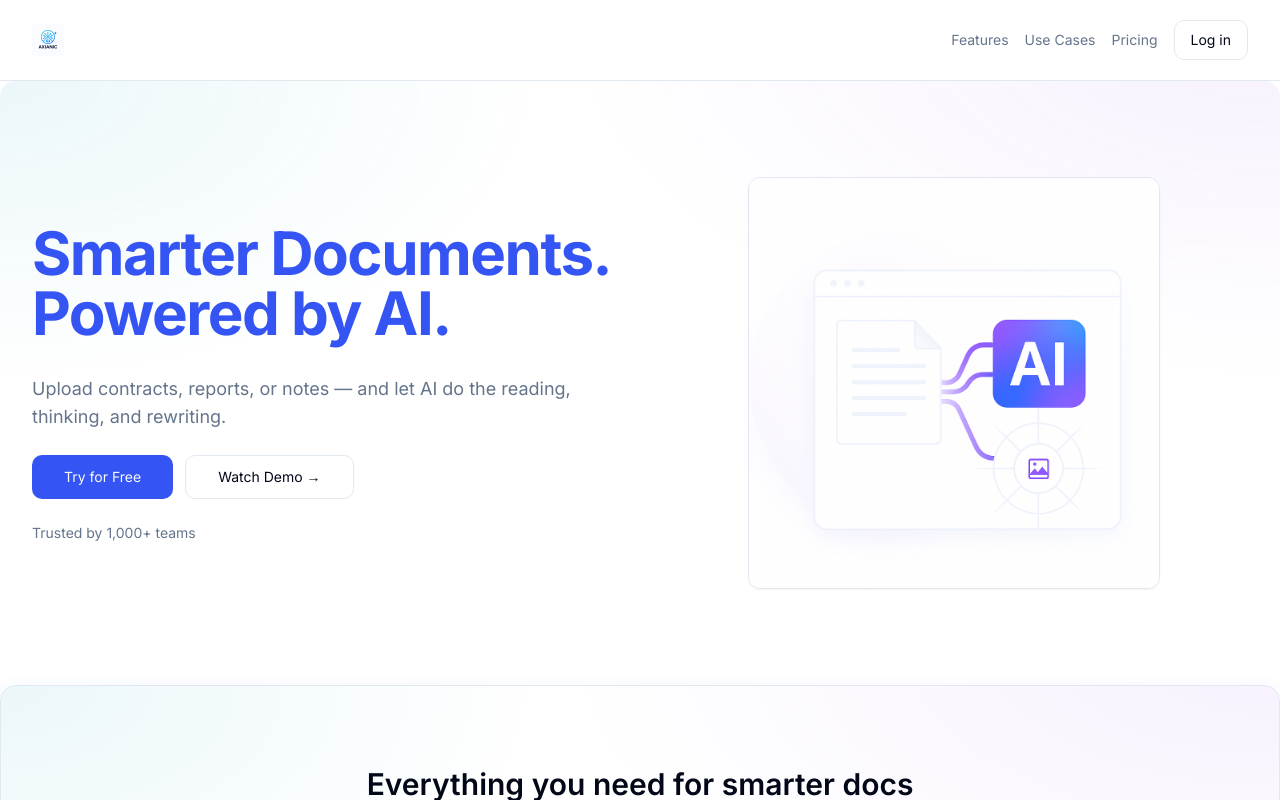
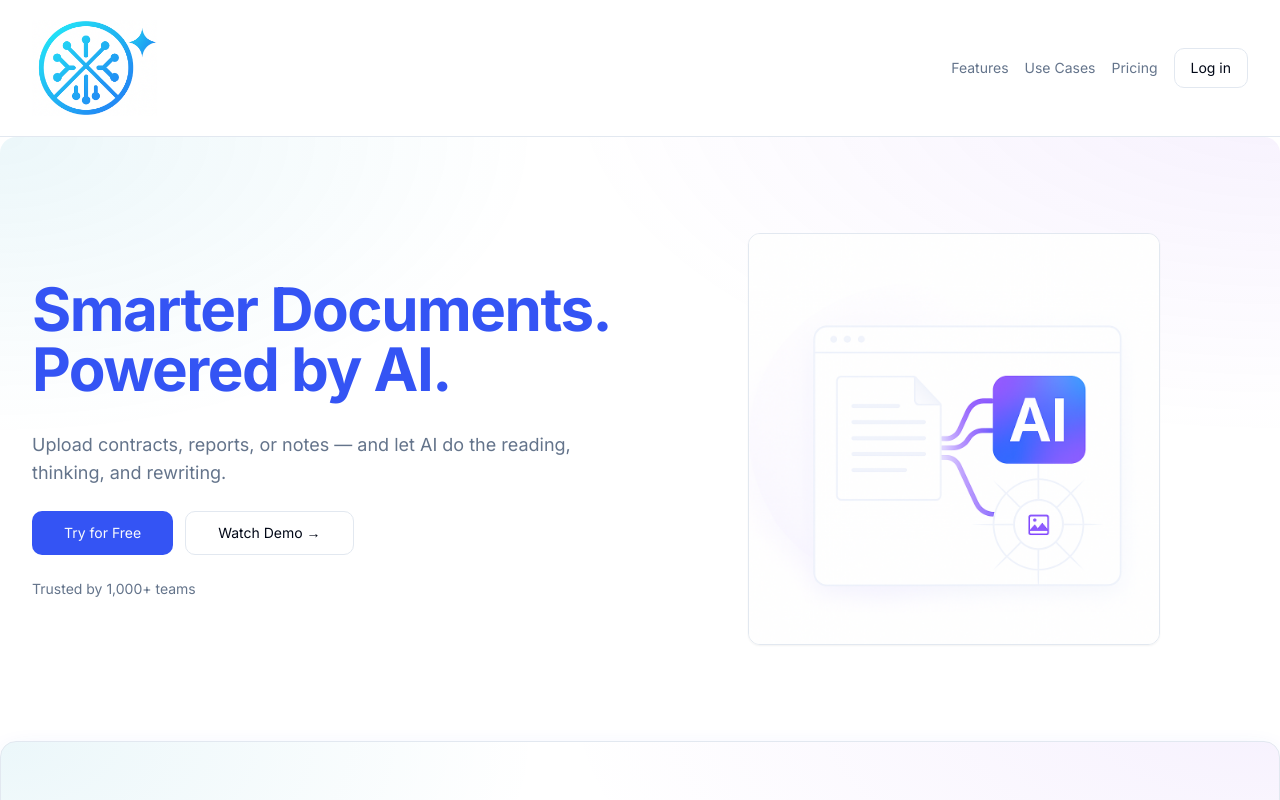
Before and after one commit to caspervdk/ai-docu, a React (Vite) app: page / in a window 1280 px wide. Shown: the top 800 px of the page. Built offline with nearby package versions, Linux system fonts and the light colour scheme.

Commit message:
Replace logo and enlarge
Replaced the logo with the attached image and increased its size by 3x.

```diff
--- a/src/pages/Index.tsx
+++ b/src/pages/Index.tsx
@@ -33,7 +33,7 @@ const Index = () => {
       <header className="border-b bg-background/80 backdrop-blur supports-[backdrop-filter]:bg-background/60">
         <nav className="container flex items-center justify-between py-5">
           <a href="#" className="flex items-center gap-2" aria-label="DocMind AI home">
-            <img src="/lovable-uploads/0a2fcf98-0bdf-4d5f-b111-c4aeb1ff03ba.png" alt="DocMind AI logo" className="h-8 w-auto" loading="eager" fetchPriority="high" />
+            <img src="/lovable-uploads/a1963d57-f582-429e-8cf8-4653f5e78a01.png" alt="DocMind AI logo" className="h-24 w-auto" loading="eager" fetchPriority="high" />
           </a>
           <div className="hidden md:flex items-center gap-4">
             <a href="#features" className="text-sm text-muted-foreground hover:text-foreground transition-colors">Features</a>
```
Also changed, not shown: public/lovable-uploads/a1963d57-f582-429e-8cf8-4653f5e78a01.png (added).
